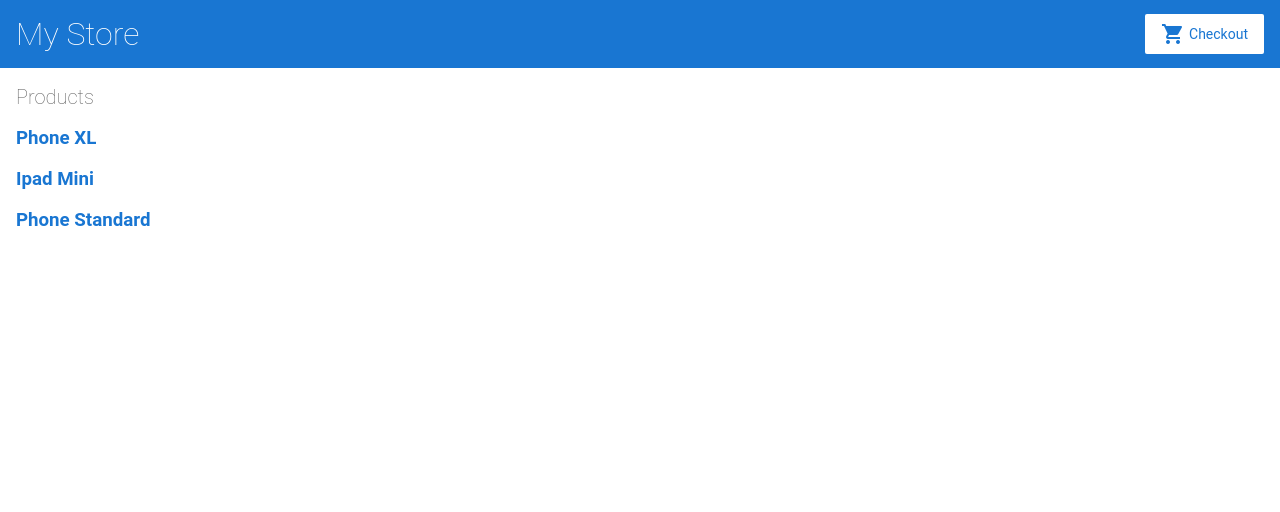
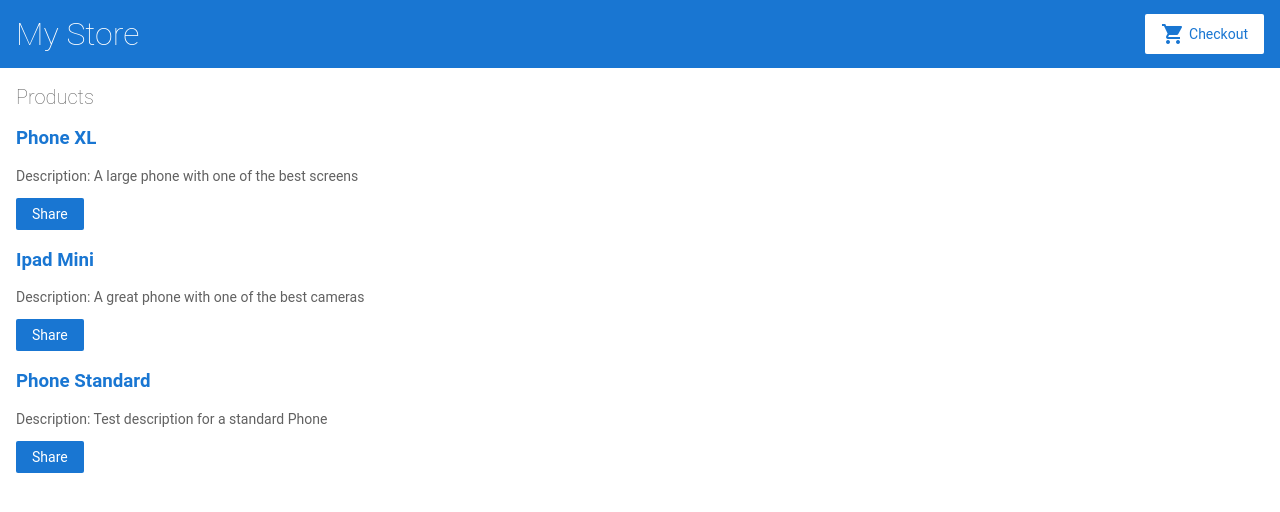
Before and after one commit to ermitarojo/angular-ERTest, an Angular app: page / in a window 1280 px wide. Shown: the top 512 px of the page. Built offline with nearby package versions, Linux system fonts and the light colour scheme.

Commit message:
1 file modified

```diff
--- a/src/app/product-list/product-list.component.html
+++ b/src/app/product-list/product-list.component.html
@@ -2,11 +2,16 @@
 
 <div *ngFor="let product of products">
   <h3>
-      <a [title]="product.name + 'details'">
+      <a [title]="product.name + ' details'">
       {{ product.name }}
       </a>
   </h3>
-
+  <p *ngIf="product.description">
+    Description: {{ product.description }}
+  </p>
+  <button click="share()">
+    Share
+  </button>
 </div>
 <!--
 Copyright Google LLC. All Rights Reserved.
```
